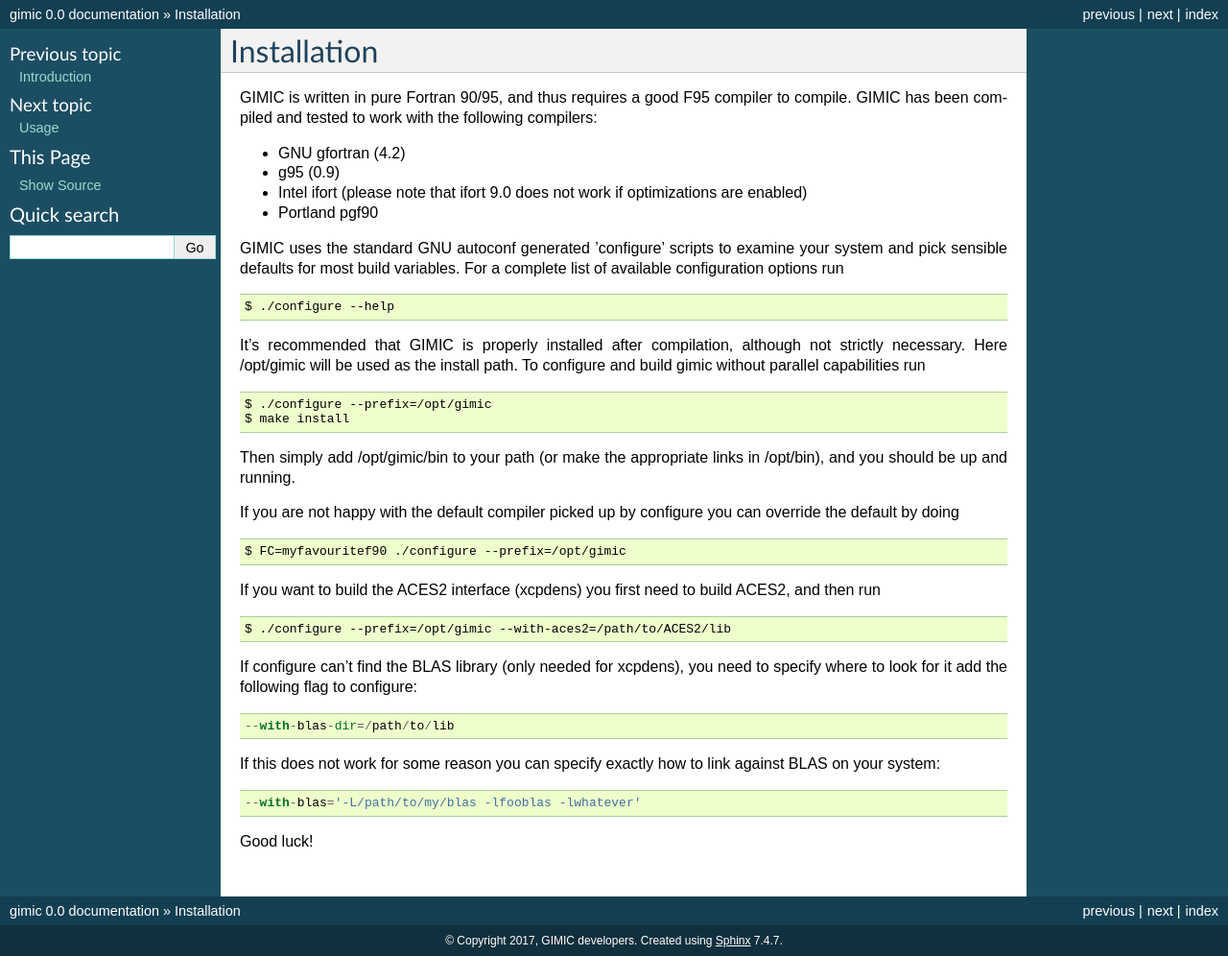
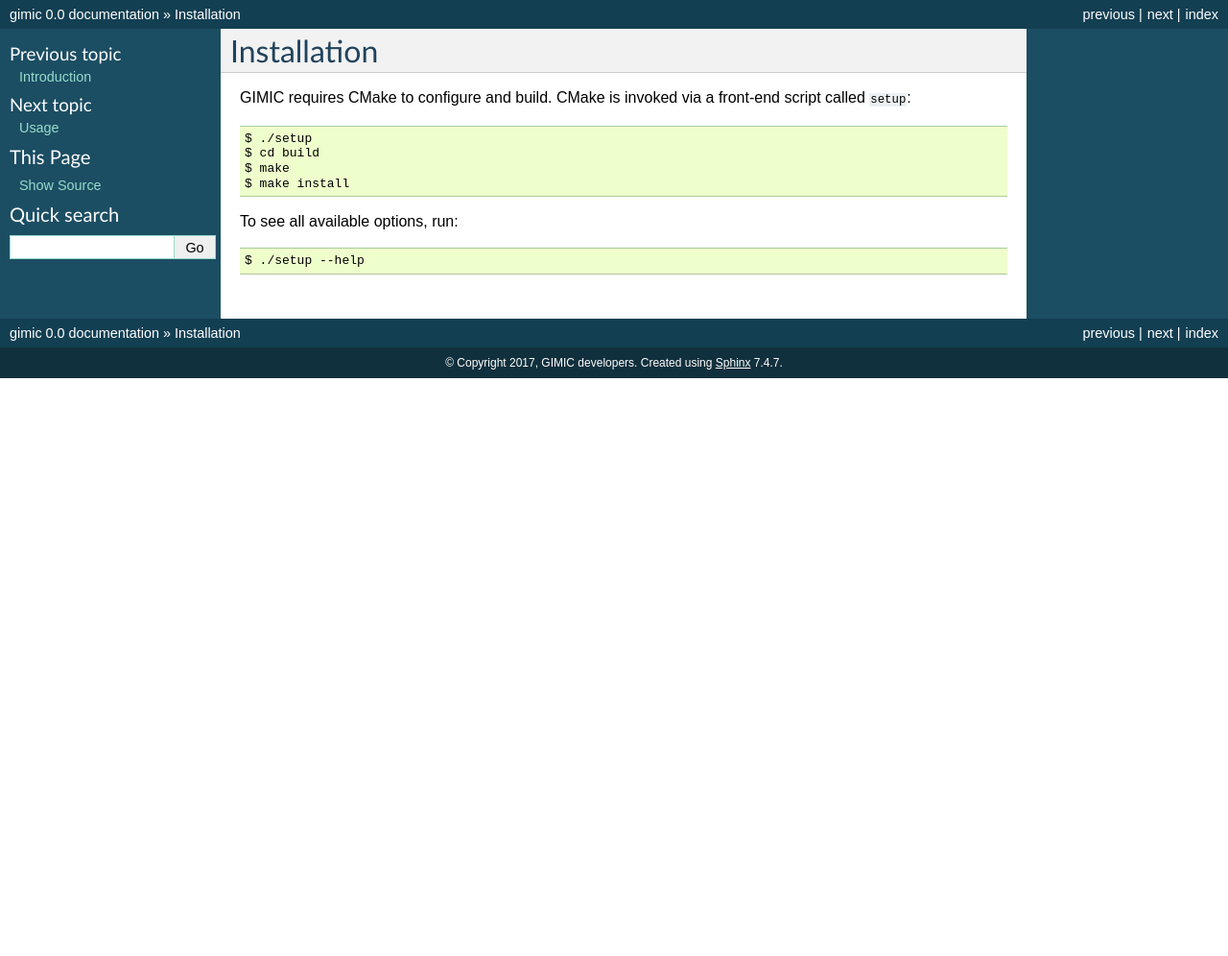
Before and after one commit to qmcurrents/gimic, a Sphinx documentation site: the page built from doc/installation.rst, in a window 1280 px wide. Shown: the whole page at 96% size. Built offline with Sphinx 7.4.7, drawn with Linux system fonts in a browser that asks for light colours; after the commit the page ends 900 px from its top, so only the background shows below that.

Commit message:
update completely outdated install instructions

```diff
--- a/doc/installation.rst
+++ b/doc/installation.rst
@@ -3,67 +3,13 @@
 Installation
 ============
 
-GIMIC is written in pure Fortran 90/95, and thus requires a good F95
-compiler to compile. GIMIC has been compiled and tested to work with the
-following compilers:
+GIMIC requires CMake to configure and build. CMake is invoked via a front-end script called ``setup``::
 
--  GNU gfortran (4.2)
+  $ ./setup
+  $ cd build
+  $ make
+  $ make install
 
--  g95 (0.9)
+To see all available options, run::
 
--  Intel ifort (please note that ifort 9.0 does not work if
-   optimizations are enabled)
-
--  Portland pgf90
-
-GIMIC uses the standard GNU autoconf generated ’configure’ scripts to
-examine your system and pick sensible defaults for most build variables.
-For a complete list of available configuration options run
-
-::
-
-    $ ./configure --help
-
-It’s recommended that GIMIC is properly installed after compilation,
-although not strictly necessary. Here /opt/gimic will be used as the
-install path. To configure and build gimic without parallel capabilities
-run
-
-::
-
-    $ ./configure --prefix=/opt/gimic
-    $ make install
-
-Then simply add /opt/gimic/bin to your path (or make the appropriate
-links in /opt/bin), and you should be up and running.
-
-If you are not happy with the default compiler picked up by configure
-you can override the default by doing
-
-::
-
-    $ FC=myfavouritef90 ./configure --prefix=/opt/gimic
-
-If you want to build the ACES2 interface (xcpdens) you first need to
-build ACES2, and then run
-
-::
-
-    $ ./configure --prefix=/opt/gimic --with-aces2=/path/to/ACES2/lib
-
-If configure can’t find the BLAS library (only needed for xcpdens), you
-need to specify where to look for it add the following flag to
-configure:
-
-::
-
-    --with-blas-dir=/path/to/lib
-
-If this does not work for some reason you can specify exactly how to
-link against BLAS on your system:
-
-::
-
-    --with-blas='-L/path/to/my/blas -lfooblas -lwhatever'
-
-Good luck!
+  $ ./setup --help
```
